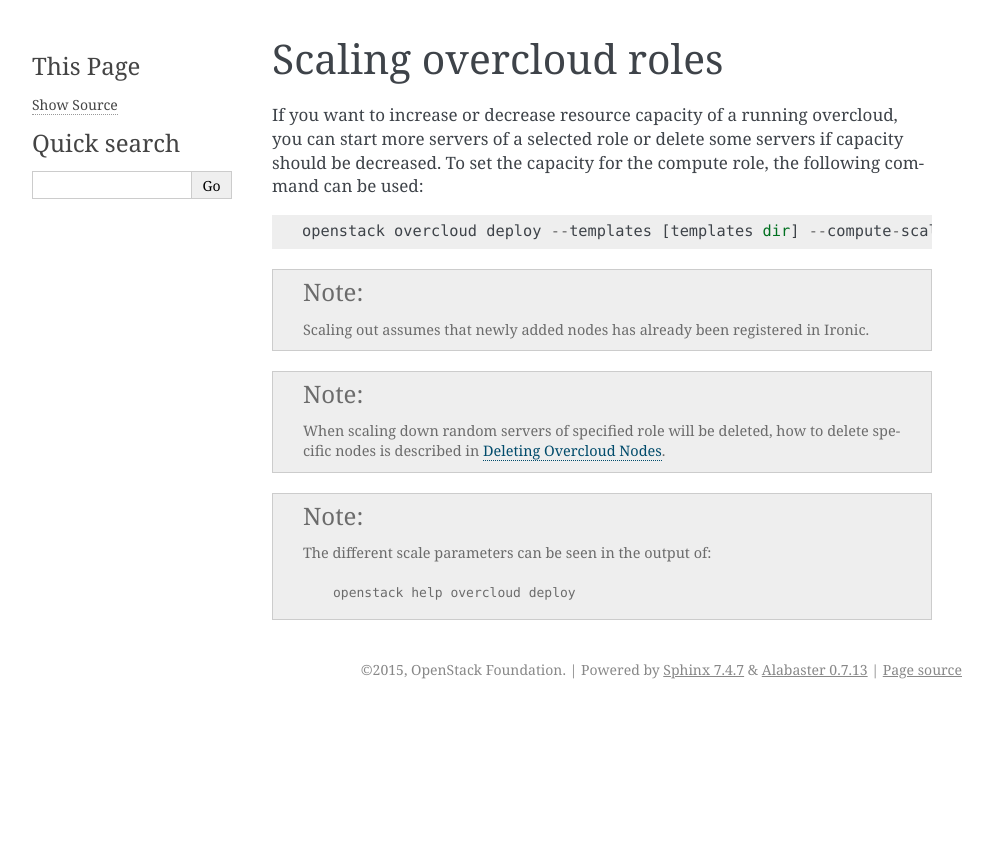
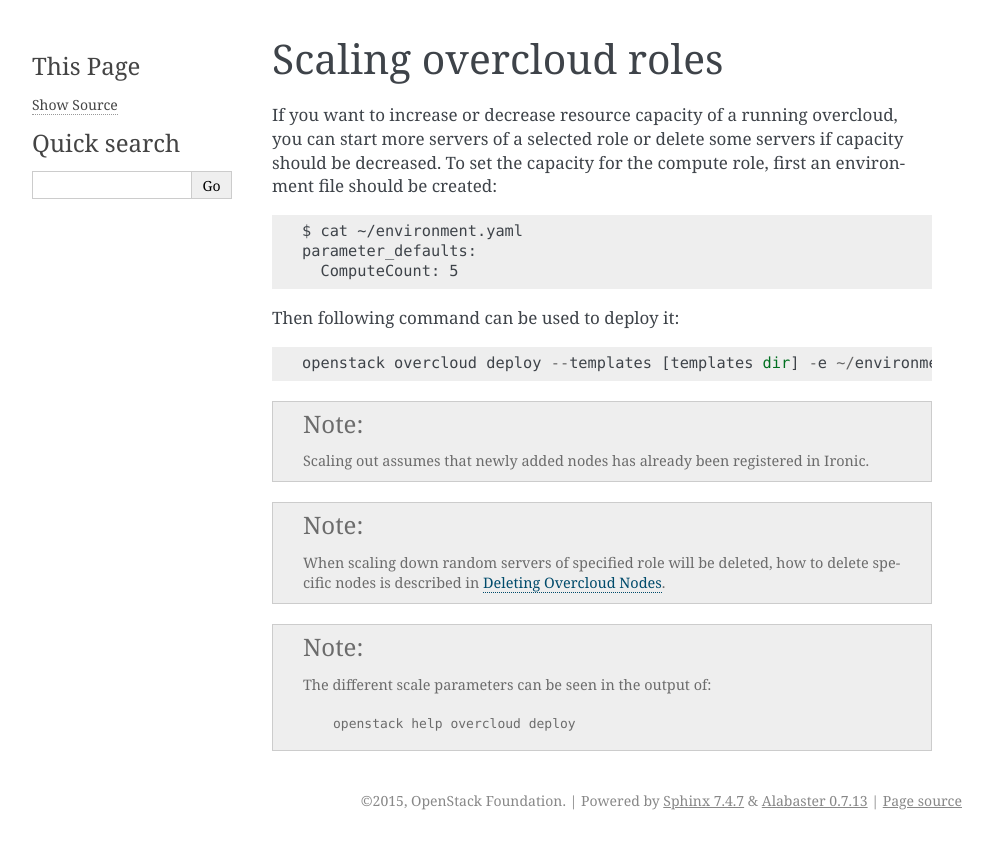
Before and after one commit to openstack-archive/tripleo-docs, a Sphinx documentation site: the page built from doc/source/post_deployment/scale_roles.rst, in a window 1280 px wide. Shown: the top 849 px of the page, without its empty margins (148-1141 px from the left). Built offline with Sphinx 7.4.7, drawn with Linux system fonts in a browser that asks for light colours.

Commit message:
Remove usage of --compute-scale from the scale roles docs
This CLI arg was deprecated in Newton in favour of using the param in a
environment file. The CLI argument is still present but is no longer the
recommended approach and will be removed in the future. It was deprecated as
it maps directly to a Heat parameter and it makes more sense to store it
in an environment file with the other Heat parameters in the deployment.

Change-Id: Ifb212c7ecaa145726b3c324f7064e62e10d006e8

```diff
--- a/doc/source/post_deployment/scale_roles.rst
+++ b/doc/source/post_deployment/scale_roles.rst
@@ -3,9 +3,15 @@ Scaling overcloud roles
 If you want to increase or decrease resource capacity of a running overcloud,
 you can start more servers of a selected role or delete some servers if
 capacity should be decreased. To set the capacity for the compute role,
-the following command can be used::
+first an environment file should be created::
 
-    openstack overcloud deploy --templates [templates dir] --compute-scale 5
+    $ cat ~/environment.yaml
+    parameter_defaults:
+      ComputeCount: 5
+
+Then following command can be used to deploy it::
+
+    openstack overcloud deploy --templates [templates dir] -e ~/environment.yaml
 
 .. note::
    Scaling out assumes that newly added nodes has already been
```
